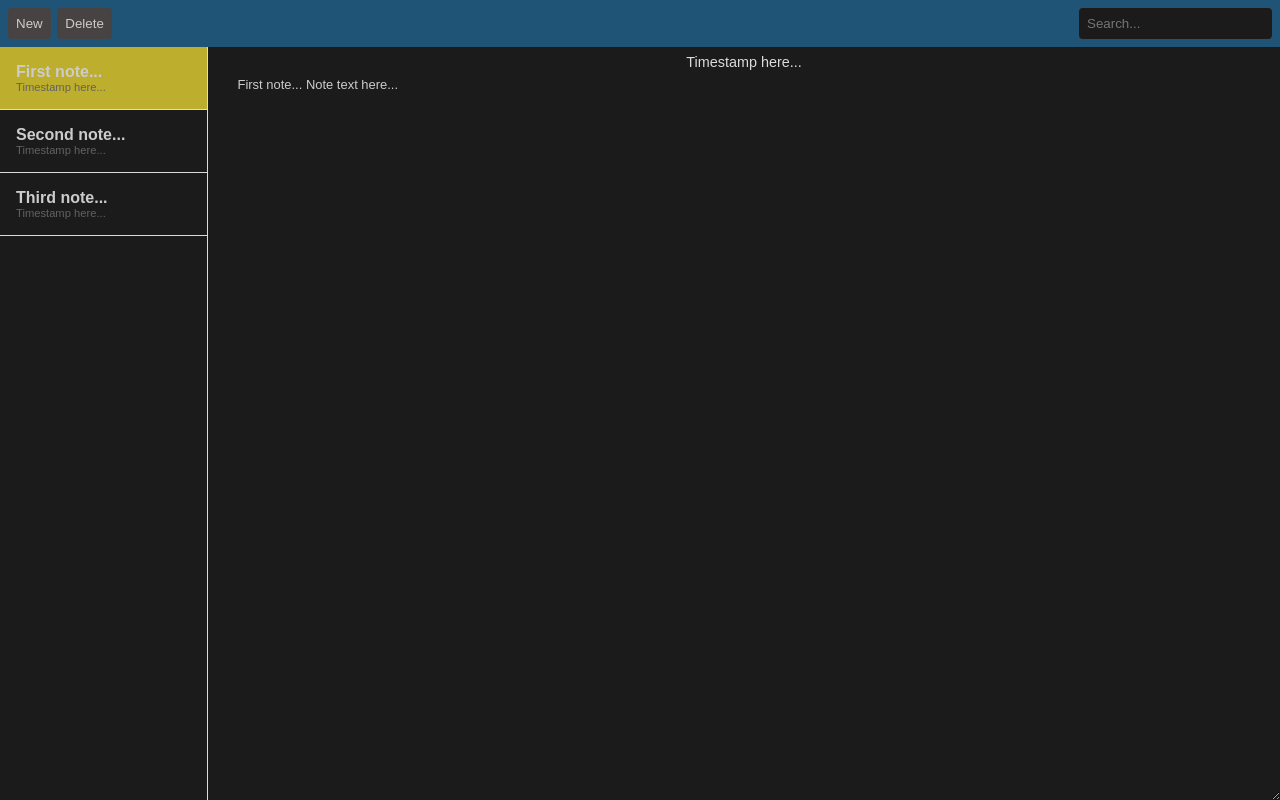
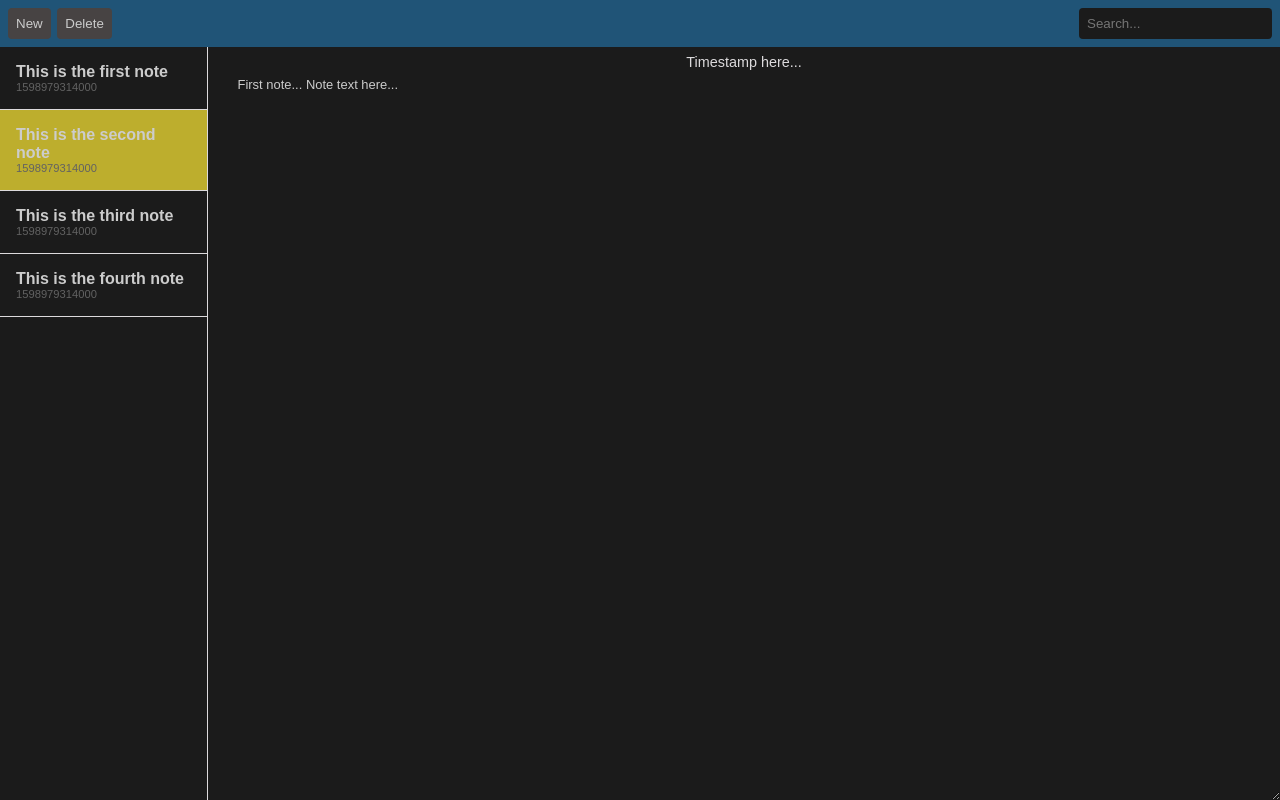
Before and after one commit to edenbekele/Notes-App, a Vue app: page / in a window 1280 px wide. Built offline with nearby package versions, Linux system fonts and the light colour scheme.

Commit message:
Created subcomponents and JS ability to hightlight only notes that are selected

```diff
--- a/src/components/NoteContainer.vue
+++ b/src/components/NoteContainer.vue
@@ -1,32 +1,19 @@
 <template>
   <div class="note-container">
-      <div class="note-selectors">
-        <div class="note-selector active">
-          <p class="note-selector-title">First note...</p>
-          <p class="note-selector-timestamp">Timestamp here...</p>
-        </div>
-         <div class="note-selector">
-          <p class="note-selector-title">Second note...</p>
-          <p class="note-selector-timestamp">Timestamp here...</p>
-        </div>
-         <div class="note-selector">
-          <p class="note-selector-title">Third note...</p>
-          <p class="note-selector-timestamp">Timestamp here...</p>
-        </div>
-      </div>
-        <div class="note-editor">
-        <p class="note-editor-info">Timestamp here...</p>
-        <textarea class="note-editor-input">
-          First note...
-
-          Note text here...
-        </textarea>
-      </div>
+      <NoteSelectors />
+      <NoteEditor />
   </div>
 </template>
 
 <script>
+import NoteSelectors from "./NoteSelectors";
+import NoteEditor from "./NoteEditor";
+
 export default {
   name: "note-container",
+  components: {
+    NoteSelectors,
+    NoteEditor,
+  },
 };
 </script>
--- /dev/null
+++ b/src/components/NoteEditor.vue
@@ -0,0 +1,16 @@
+<template>
+     <div class="note-editor">
+          <p class="note-editor-info">Timestamp here...</p>
+          <textarea class="note-editor-input">
+            First note...
+
+            Note text here...
+          </textarea>
+      </div>
+</template>
+
+<script>
+export default {
+  name: "note-editor",
+};
+</script>
--- /dev/null
+++ b/src/components/NoteSelector.vue
@@ -0,0 +1,19 @@
+<template>
+  <div class="note-selector" v-bind:class="{active: selectedNoteId === note.id}" v-on:click="selectNote(note)">
+      <p class="note-selector-title">{{ note.body }}</p>
+      <p class="note-selector-timestamp">{{ note.timestamp }}</p>
+  </div>
+</template>
+
+<script>
+export default {
+  name: "note-selector",
+  props: ["note", "selectedNoteId"],
+  methods: {
+    selectNote: function(note) {
+      console.log("This is the selected note", note, note.id);
+      this.$emit("selectNote", note);
+    },
+  },
+};
+</script>
--- /dev/null
+++ b/src/components/NoteSelectors.vue
@@ -0,0 +1,38 @@
+<template>
+  <div class="note-selectors">
+    <NoteSelector
+      v-for="note in notes"
+      v-bind:note="note"
+      v-bind:selectedNoteId="selectedNoteId"
+      v-on:selectNote="selectNote"
+      v-bind:key="note.id"
+      />
+  </div>
+</template>
+
+<script>
+import NoteSelector from "./NoteSelector";
+
+export default {
+  name: "note-selectors",
+  components: {
+    NoteSelector,
+  },
+  data: function() {
+    return {
+      notes: [
+        { id: 1, body: "This is the first note", timestamp: Date.now() },
+        { id: 2, body: "This is the second note", timestamp: Date.now() },
+        { id: 3, body: "This is the third note", timestamp: Date.now() },
+        { id: 4, body: "This is the fourth note", timestamp: Date.now() },
+      ],
+      selectedNoteId: 2,
+    };
+  },
+  methods: {
+    selectNote: function(note) {
+      this.selectedNoteId = note.id;
+    },
+  },
+};
+</script>
```
